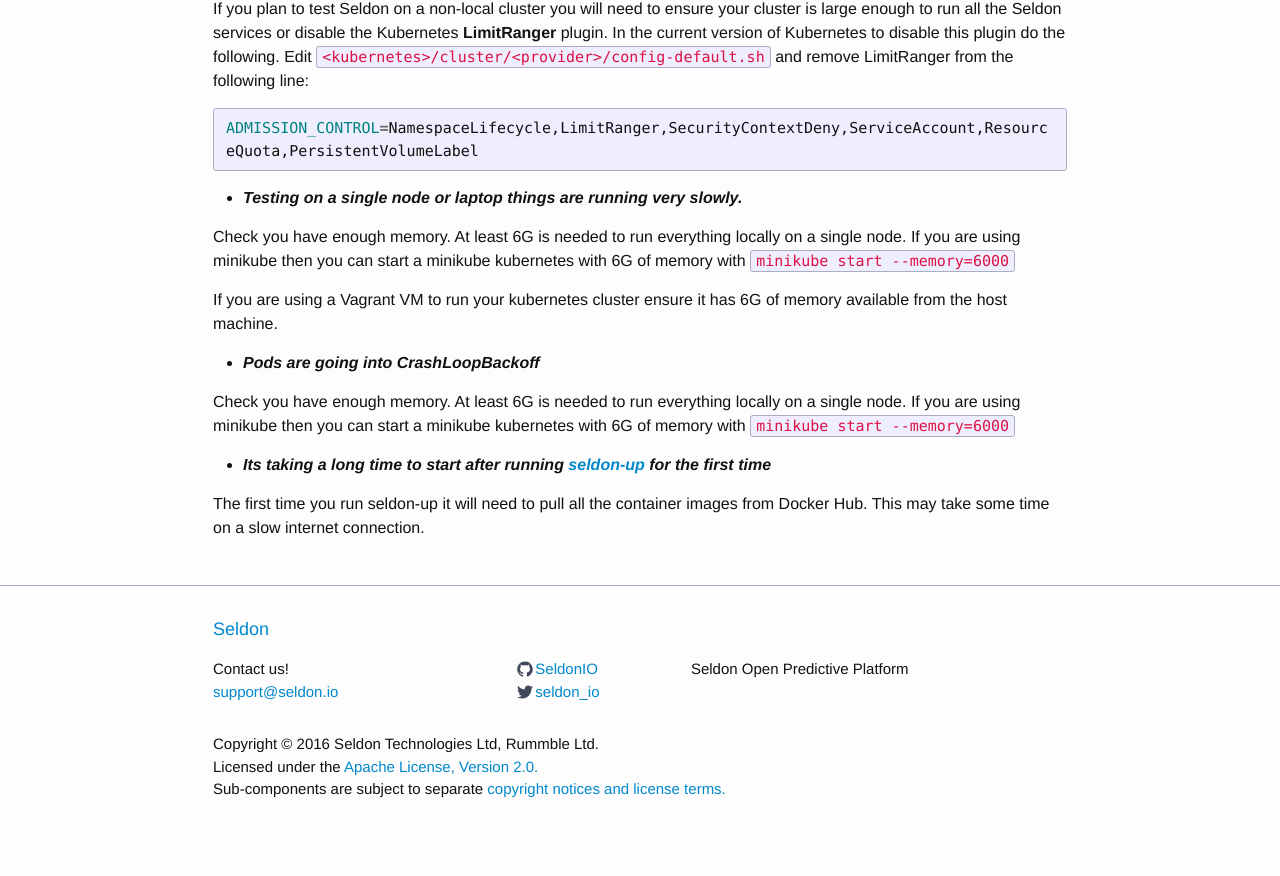
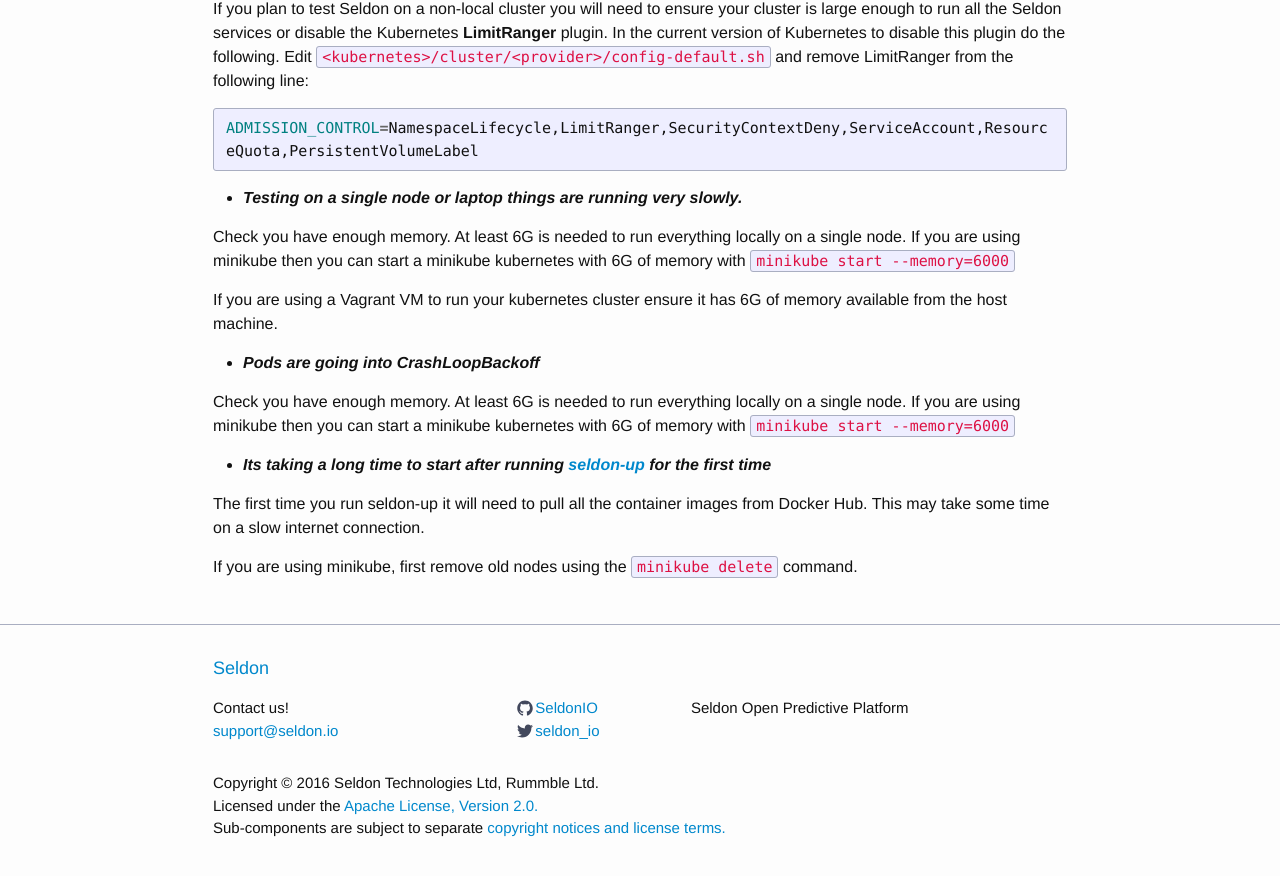
Before and after one commit to SeldonIO/seldonio.github.com, a Jekyll site: the page built from install.md, in a window 1280 px wide and 900 px high, scrolled down 2683 px. Shown: the top 876 px of the window. Built offline with Jekyll 4.4.1, drawn with Linux system fonts in a browser that asks for light colours; grey boxes are pictures that could not be loaded.

Commit message:
Added minikube troubleshooting tip
See this seldon-users post for info:
https://groups.google.com/forum/#!topic/seldon-users/k8LHtiezQPM

````diff
--- a/install.md
+++ b/install.md
@@ -126,3 +126,5 @@ Check you have enough memory. At least 6G is needed to run everything locally on
  * ***Its taking a long time to start after running [seldon-up](scripts.html#seldon-up) for the first time***
 
 The first time you run seldon-up it will need to pull all the container images from Docker Hub. This may take some time on a slow internet connection.
+
+If you are using minikube, first remove old nodes using the ```minikube delete``` command.
````
